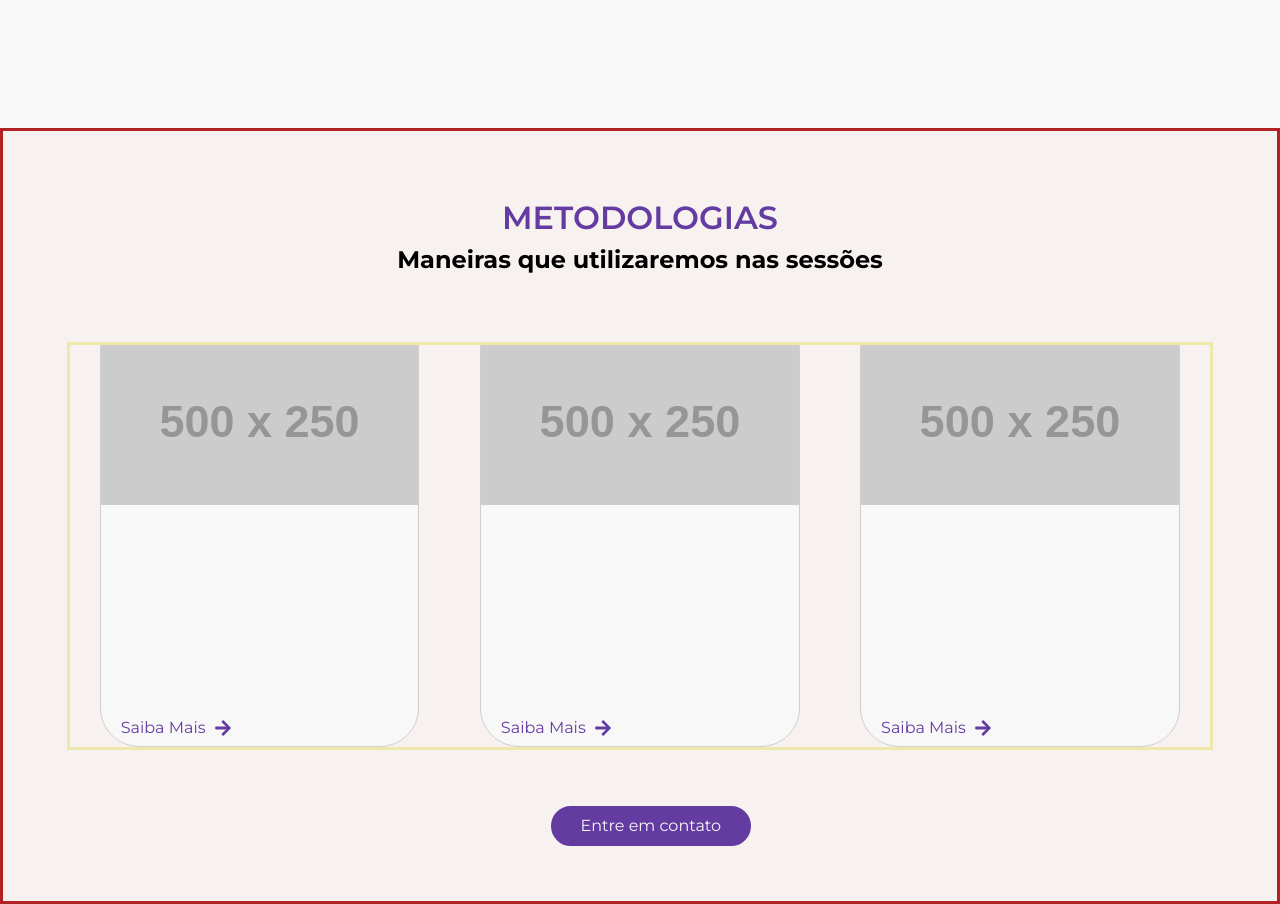
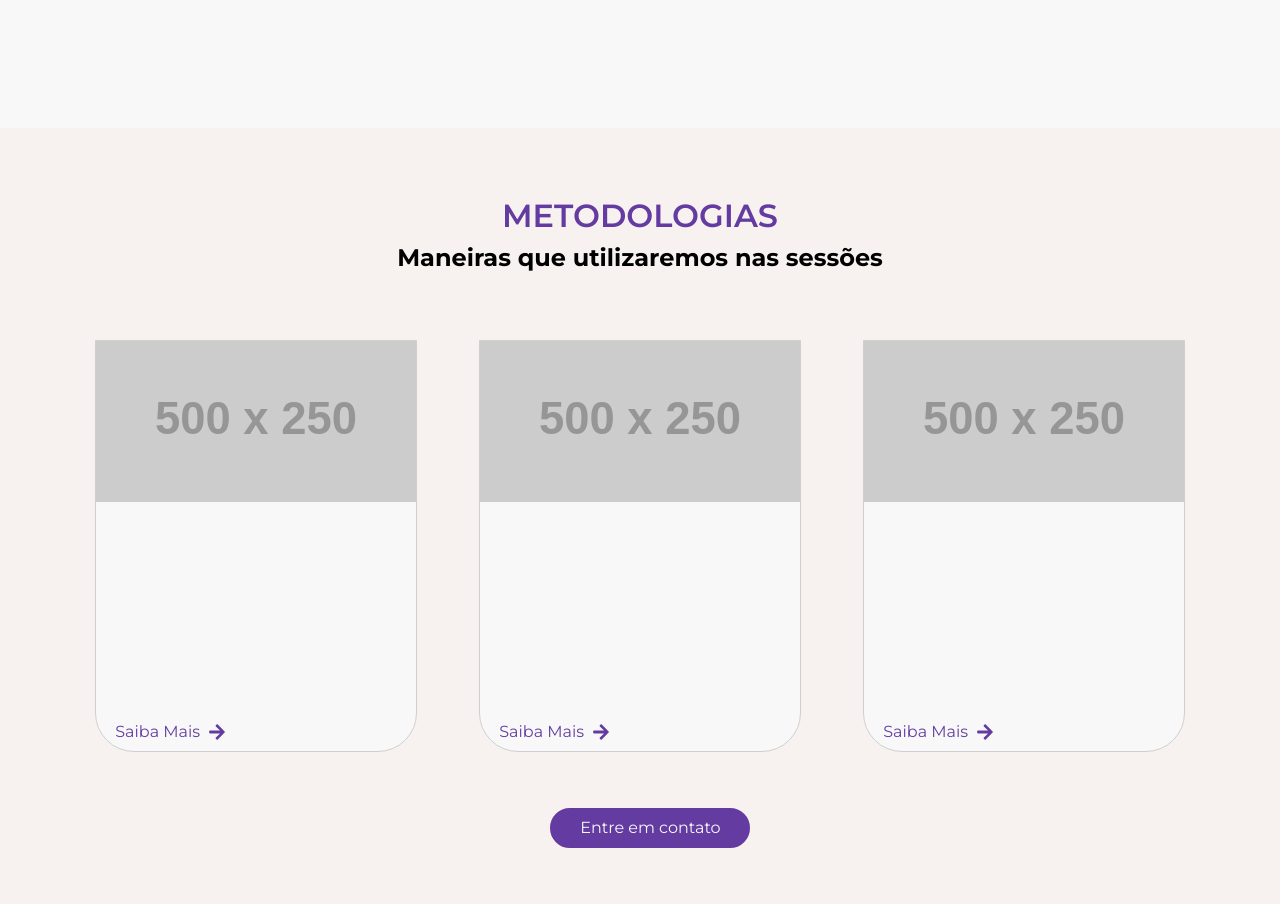
Before and after one commit to CodeSensor-PI/web-psi-rizerio, a React (Vite) app in the folder web-psi-rizerio/: page / in a window 1280 px wide. Shown: the part 1040-1944 px from the top of the page. Built offline with nearby package versions, Linux system fonts and the light colour scheme.

Commit message:
:art: style: Removendo bordas

```diff
--- a/web-psi-rizerio/src/assets/pages/landingPage/metodos/metodos.module.css
+++ b/web-psi-rizerio/src/assets/pages/landingPage/metodos/metodos.module.css
@@ -8,7 +8,6 @@
     width: 100%;
     height: 97vh;
     background-color: var(--WhitePsi);
-    border: firebrick solid;
 }
 
 .cards {
@@ -18,5 +17,4 @@
     flex-wrap: wrap;
     width: 90%;
     height: 53%;
-    border: palegoldenrod solid;
 }
```
